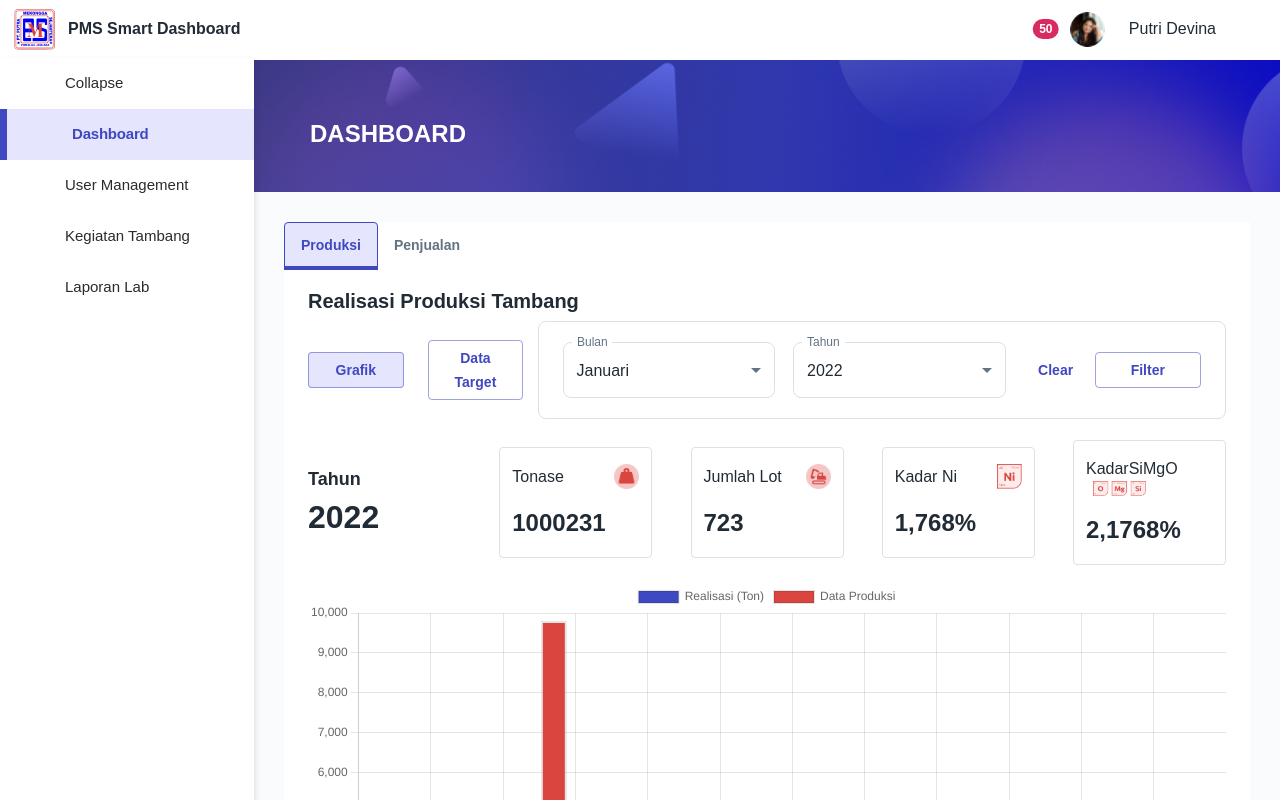
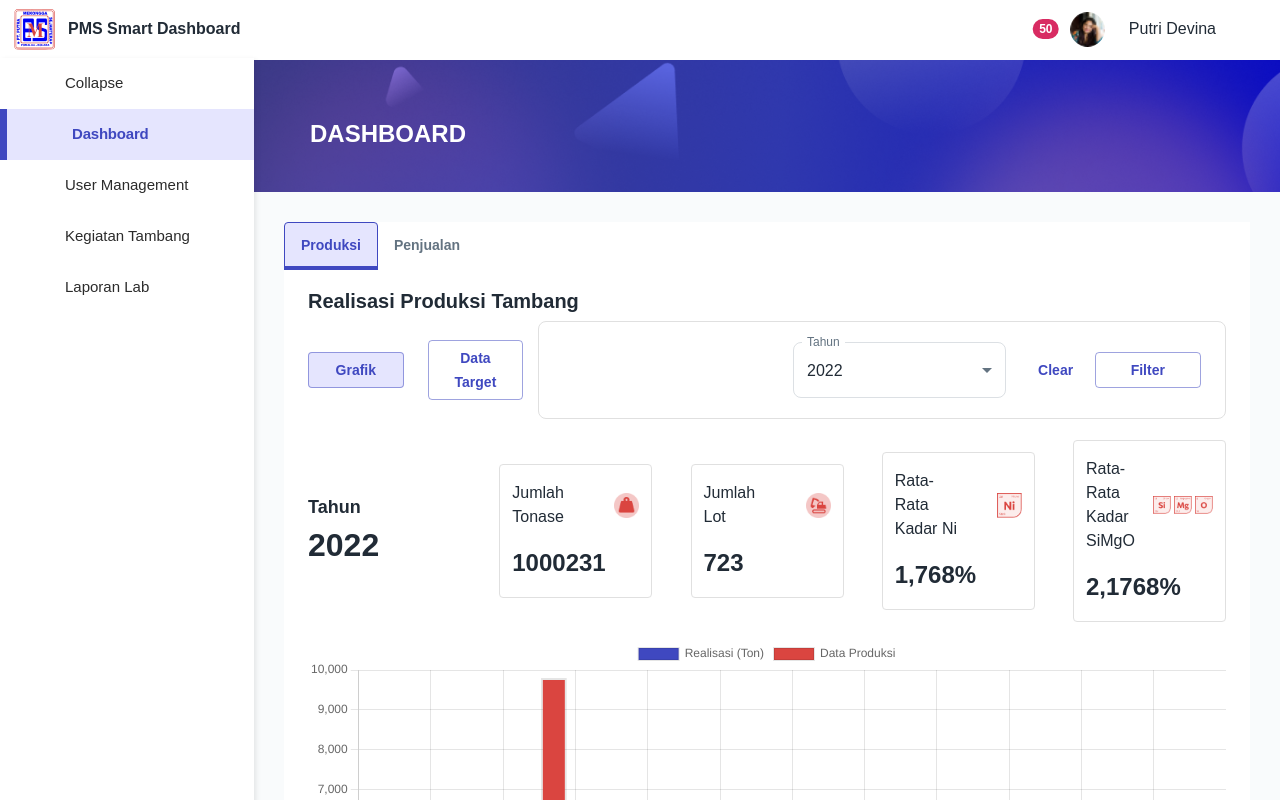
Before and after one commit to primawk/pms, a React (Create React App) app: page /dashboard in a window 1280 px wide. Shown: the top 800 px of the page. Built offline with nearby package versions, Linux system fonts and the light colour scheme.

Commit message:
update dashboard home

```diff
--- a/src/pages/Dashboard/FilterSection.js
+++ b/src/pages/Dashboard/FilterSection.js
@@ -3,66 +3,10 @@ import { Button, Grid, TextField, MenuItem } from '@mui/material';
 import { Icon } from '@iconify/react';
 import filterIcon from '@iconify/icons-carbon/filter';
 
-const months = [
-  {
-    value: 1,
-    label: 'Januari'
-  },
-  {
-    value: 2,
-    label: 'Februari'
-  },
-  {
-    value: 3,
-    label: 'Maret'
-  },
-  {
-    value: 4,
-    label: 'April'
-  },
-  {
-    value: 5,
-    label: 'Mei'
-  },
-  {
-    value: 6,
-    label: 'Juni'
-  },
-  {
-    value: 7,
-    label: 'Juli'
-  },
-  {
-    value: 8,
-    label: 'Agustus'
-  },
-  {
-    value: 9,
-    label: 'Septemer'
-  },
-  {
-    value: 10,
-    label: 'Oktober'
-  },
-  {
-    value: 11,
-    label: 'November'
-  },
-  {
-    value: 12,
-    label: 'Desember'
-  }
-];
-
 const years = ['2020', '2021', '2022'];
 
 const FilterSection = ({ handleChangeSubMenu, subMenu }) => {
-  const [selectedMonth, setSelectedMonth] = useState(1);
   const [selectedYear, setSelectedYear] = useState('2022');
-
-  const handleChangeMonth = (event) => {
-    setSelectedMonth(event.target.value);
-  };
 
   const handleChangeYear = (event) => {
     setSelectedYear(event.target.value);
@@ -121,7 +65,7 @@ const FilterSection = ({ handleChangeSubMenu, subMenu }) => {
         }}
       >
         <Grid item md={4} xs={12} sx={{ padding: '0.5em 0' }}>
-          <TextField
+          {/* <TextField
             id="outlined-select-currency"
             select
             label="Bulan"
@@ -135,7 +79,7 @@ const FilterSection = ({ handleChangeSubMenu, subMenu }) => {
                 {option.label}
               </MenuItem>
             ))}
-          </TextField>
+          </TextField> */}
         </Grid>
 
         <Grid item md={4} xs={12} sx={{ padding: '0.5em 0' }}>
--- a/src/pages/Dashboard/InfoSection.js
+++ b/src/pages/Dashboard/InfoSection.js
@@ -1,29 +1,29 @@
 import React from 'react';
 import { Grid, Typography } from '@mui/material';
-import InfoCard from 'components/Card/InfoCard';
+import InfoCard from './InventorySection/InfoCardHome';
 import Tonase from '../../assets/Images/Dashboard/Tonase.png';
 import JumlahLot from '../../assets/Images/Dashboard/JumlahLot.png';
 import KadarNi from '../../assets/Images/Dashboard/Ni.png';
-import KadarSimgo from '../../assets/Images/Dashboard/Kadar.png';
+import KadarSimgo from '../../assets/Images/Dashboard/simgo.png';
 
 const InfoSection = () => {
   return (
     <Grid container direction="row" alignItems="center" justifyContent="space-between">
-      <Grid item md={2} xs={8} padding="0.5em 0">
+      <Grid item md={2} xs={8} padding="0.5em 0" >
         <Typography variant="h6">Tahun</Typography>
         <Typography variant="h3">2022</Typography>
       </Grid>
       <Grid item md={2} xs={5}>
-        <InfoCard value="1000231" image={Tonase} name="Tonase" />
+        <InfoCard value="1000231" image={Tonase} name="Jumlah Tonase" />
       </Grid>
       <Grid item md={2} xs={5}>
         <InfoCard value="723" image={JumlahLot} name="Jumlah Lot" />
       </Grid>
       <Grid item md={2} xs={5}>
-        <InfoCard value="1,768%" image={KadarNi} name="Kadar Ni" />
+        <InfoCard value="1,768%" image={KadarNi} name="Rata-Rata Kadar Ni" />
       </Grid>
       <Grid item md={2} xs={5}>
-        <InfoCard value="2,1768%" image={KadarSimgo} name="KadarSiMgO" />
+        <InfoCard value="2,1768%" image={KadarSimgo} name="Rata-Rata Kadar SiMgO" />
       </Grid>
     </Grid>
   );
--- /dev/null
+++ b/src/pages/Dashboard/InventorySection/InfoCardHome.js
@@ -0,0 +1,38 @@
+import { Grid, Typography } from '@mui/material';
+import React from 'react';
+
+const InfoCard = ({ name, image, value }) => {
+  return (
+    <Grid
+      container
+      direction="column"
+      alignItems="flex-start"
+      justifyContent="space-between"
+      item
+      md={2}
+      sx={{
+        border: '1px solid #E0E0E0',
+        borderRadius: ' 4px',
+        padding: '16px 12px',
+        mt: 2,
+        mb: 2,
+        minWidth: '100%',
+        minHeight: '3rem'
+      }}
+    >
+      <Grid
+        container
+        direction="row"
+        justifyContent="space-between"
+        alignItems="center"
+        sx={{ mb: 2, minHeight: '3rem' }}
+      >
+        <Typography variant="body" sx={{ width: '52%'}}>{name}</Typography>
+        <img src={image} alt={name} style={{ maxWidth: '60px', maxHeight: '25px' }} />
+      </Grid>
+      <Typography variant="h4">{value}</Typography>
+    </Grid>
+  );
+};
+
+export default InfoCard;
```
Also changed, not shown: src/assets/Images/Dashboard/simgo.png (added).
